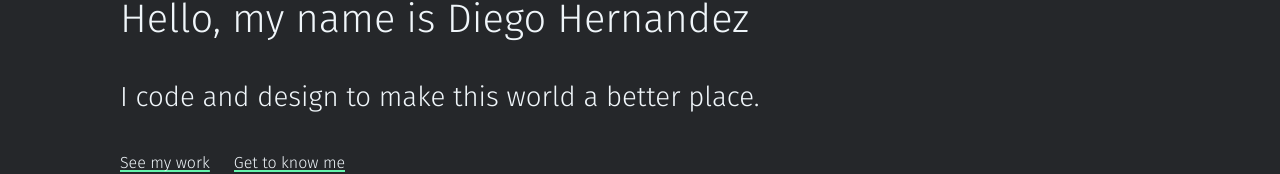
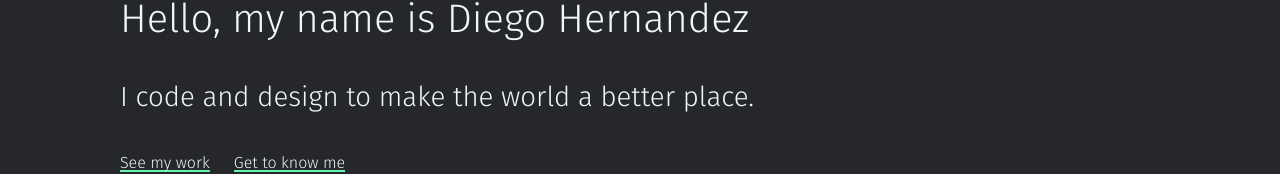
Before and after one commit to diego-codes/diego-codes.github.io, a Next.js app: page / in a window 1280 px wide. Shown: the part 176-350 px from the top of the page. Built offline with nearby package versions, Linux system fonts and the light colour scheme.

Commit message:
fix: tagline

```diff
--- a/components/Hero.jsx
+++ b/components/Hero.jsx
@@ -47,7 +47,7 @@ export default function Hero() {
         <Hello>
           Hello, my name is <Name>Diego Hernandez</Name>
         </Hello>
-        <Tagline>I code and design to make this world a better place.</Tagline>
+        <Tagline>I code and design to make the world a better place.</Tagline>
         <Navigation>
           <NavigationItem>
             <Link href="/projects" passHref>
```
